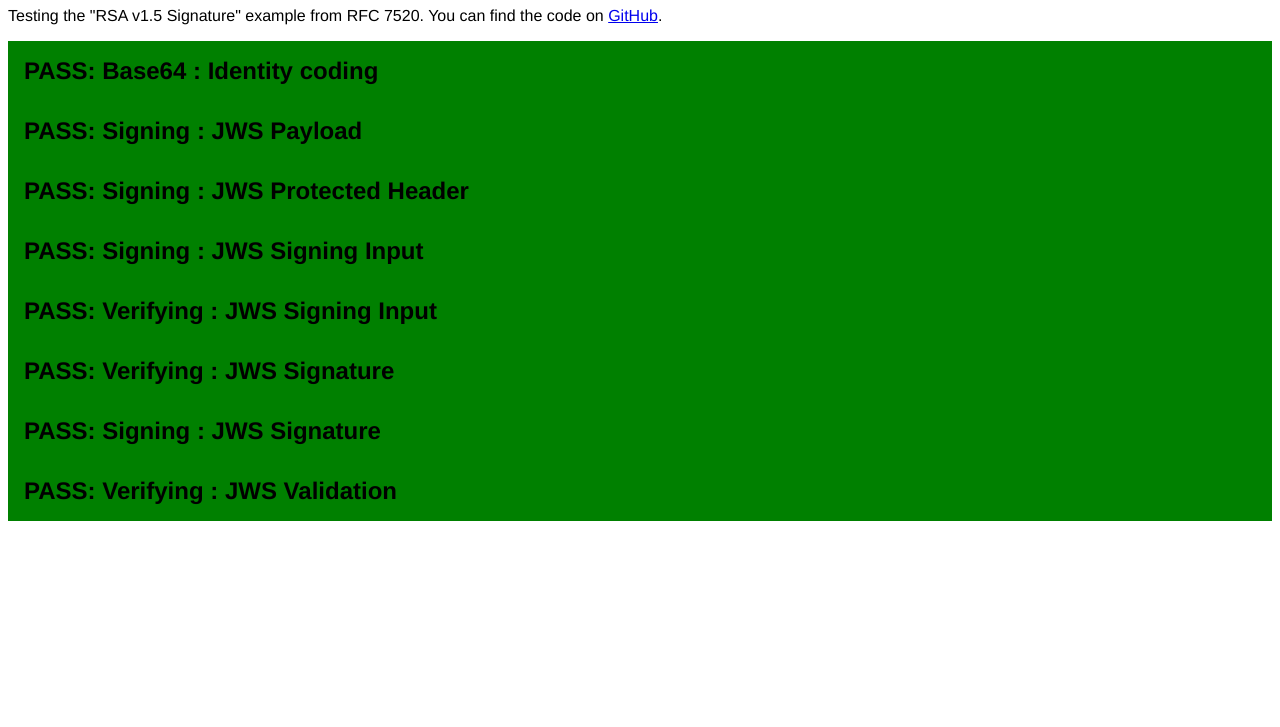
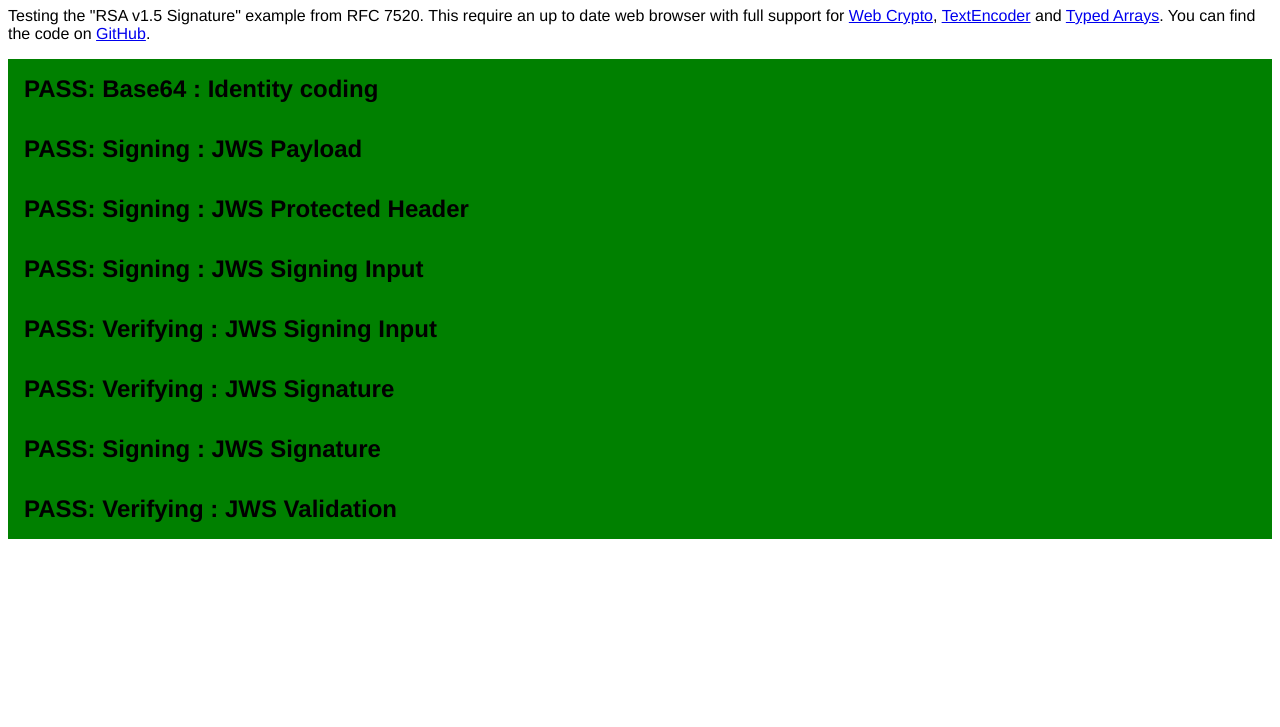
Before and after one commit to dahnielson/rfc7520, a website with bundled scripts: page docs/index.html in a window 1280 px wide. Shown: the part 73-800 px from the top of the page. Built offline with nearby package versions, Linux system fonts and the light colour scheme.

Commit message:
Adding note about required APIs

```diff
--- a/docs/index.html
+++ b/docs/index.html
@@ -10,6 +10,6 @@
 </head>
 <body>
     <h1>JSON Object Signing and Encryption (JOSE)</h1>
-    <p>Testing the "RSA v1.5 Signature" example from RFC 7520. You can find the code on <a href="https://github.com/dahnielson/rfc7520">GitHub</a>.</p>
+    <p>Testing the "RSA v1.5 Signature" example from RFC 7520. This require an up to date web browser with full support for <a href="https://caniuse.com/#feat=cryptography">Web Crypto</a>, <a href="https://caniuse.com/#feat=textencoder">TextEncoder</a> and <a href="https://caniuse.com/#feat=typedarrays">Typed Arrays</a>. You can find the code on <a href="https://github.com/dahnielson/rfc7520">GitHub</a>.</p>
 </body>
 </html>
```
